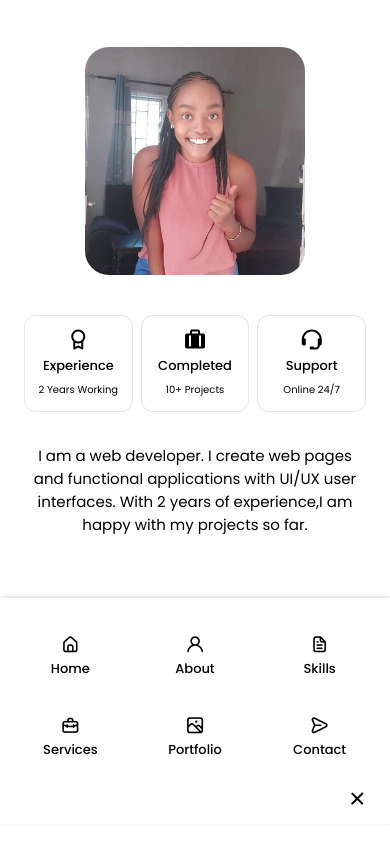
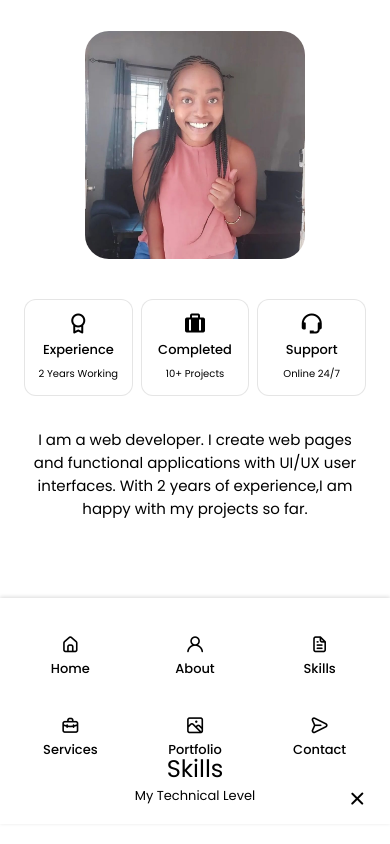
Before and after one commit to Rlynette/Personal-portfolio, a React (Create React App) app in the folder personal-portfolio/: page / in a window 390 px wide. Shown: the part 864-1708 px from the top of the page. Before the commit the page ends 1599 px from the top, so only its background shows below. Built offline with nearby package versions, Linux system fonts and the light colour scheme.

Commit message:
add Skills component

```diff
--- a/personal-portfolio/src/App.css
+++ b/personal-portfolio/src/App.css
@@ -189,8 +189,16 @@ margin-right: auto;
 
  /* For medium devices */
  @media screen and (max-width: 768px) {
-.section{
+body {
+  margin: 0 0 var(--header-height) 0;
+}
+
+  .section{
   padding: 2rem 0 4rem;
+}
+
+.section__subtitle{
+  margin-bottom: var(--mb-3);
 }
  }
 
--- a/personal-portfolio/src/App.js
+++ b/personal-portfolio/src/App.js
@@ -3,6 +3,7 @@ import "./App.css";
 import Header from './components/header/Header'
 import Home from './components/home/Home';
 import About from './components/about/About';
+import Skills from './components/skills/Skills';
 
 const App = () => {
   return (
@@ -11,6 +12,7 @@ const App = () => {
   <main className='main'>
      <Home />
      <About />
+     <Skills />
   </main>
 
     </>
--- /dev/null
+++ b/personal-portfolio/src/components/skills/Skills.jsx
@@ -0,0 +1,14 @@
+import React from 'react'
+
+const Skills = () => {
+  return (
+   <section className="skills section">
+    <h2 className="section__title">Skills</h2>
+    <span className="section__subtitle">My Technical Level</span>
+
+  <div className="skills__container container grid"></div>
+   </section>
+  )
+}
+
+export default Skills
```
Also changed, not shown: personal-portfolio/src/components/skills/skills.css (added).
